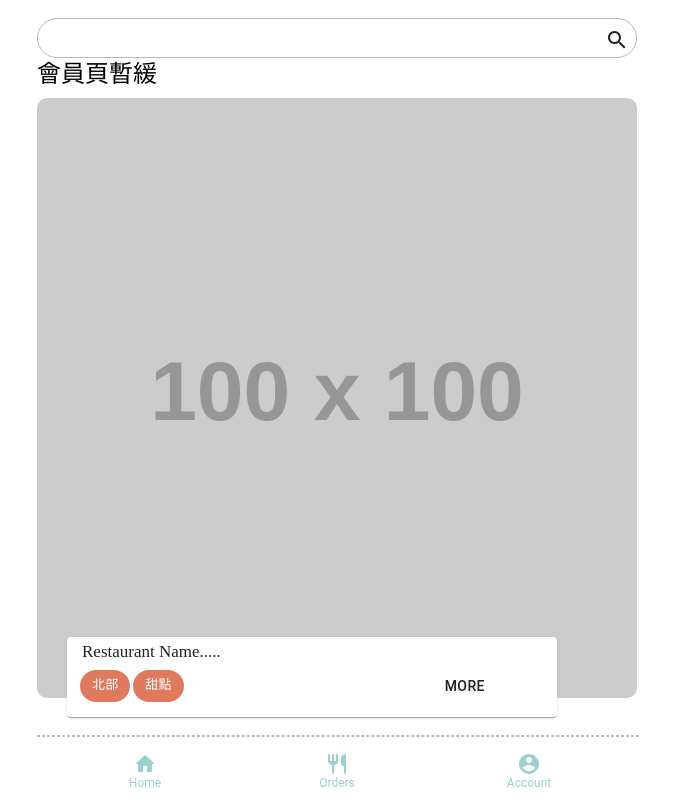
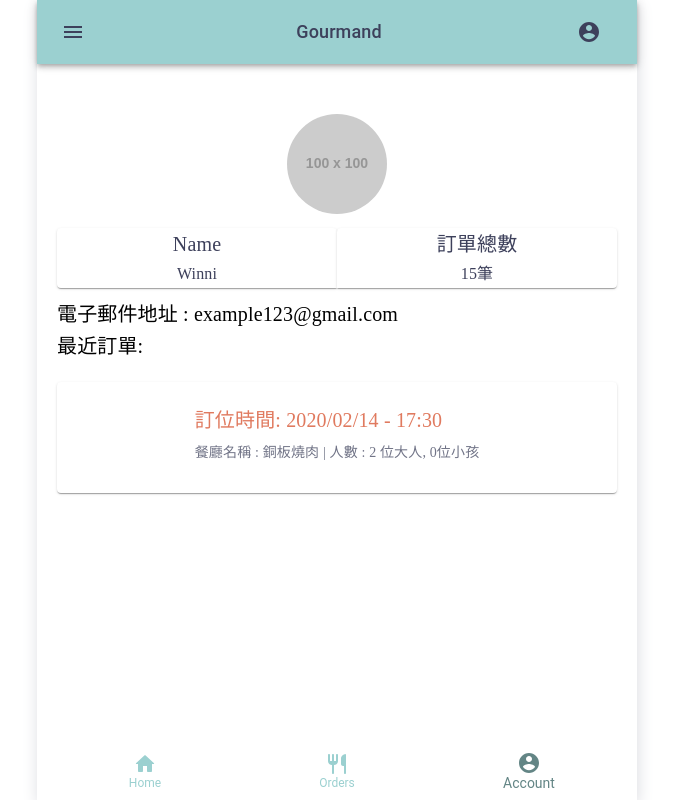
Before and after one commit to beiyi1996/Nodejs, a React (Create React App) app in the folder client/: page /member in a window 1280 px wide. Shown: the whole page, without its empty margins (303-977 px from the left). Built offline with nearby package versions, Linux system fonts and the light colour scheme.

Commit message:
add Member layout

```diff
--- a/client/src/views/Member.js
+++ b/client/src/views/Member.js
@@ -1,157 +1,145 @@
-import React from "react";
-import { makeStyles } from "@material-ui/core/styles";
+import React, { useState } from "react";
+import { makeStyles, createMuiTheme, ThemeProvider } from "@material-ui/core/styles";
+import productService from "../services/productService";
 import Container from "@material-ui/core/Container";
 import Grid from "@material-ui/core/Grid";
-import SearchIcon from "@material-ui/icons/Search";
 import Button from "@material-ui/core/button";
 import Typography from "@material-ui/core/Typography";
 import Paper from "@material-ui/core/Paper";
 import Chip from "@material-ui/core/Chip";
+import Card from "@material-ui/core/Card";
+import CardContent from "@material-ui/core/CardContent";
 import Footer from "./Footer";
+import Header from "./Header";
 
 const useStyles = makeStyles(theme => ({
   root: {
     flexGrow: 1,
-    paddingBottom: 30
+    paddingBottom: 30,
+    position: "relative",
+    height: "100vh",
+    boxShadow: "1px 5px 15px 0px #DBDCE1",
+    textAlign: "center"
   },
-  grid: {
-    width: "100%",
-    margin: "0 auto",
-    paddingTop: 10,
-    display: "flex"
+  userPicGrid: {
+    marginTop: 50
   },
-  searchBar: {
-    fontSize: 16,
-    color: "#3D405B",
-    border: "1px solid #B8B9C3",
-    borderRadius: 20,
-    width: "100%",
-    padding: "5px 15px 5px",
-
-    "&:focus": {
-      outline: "none"
+  userPic: {
+    borderRadius: "50%"
+  },
+  userGrid: {
+    display: "flex",
+    justifyContent: "space-around",
+    padding: "10px 20px"
+  },
+  userPaper: {
+    width: "50%",
+    "&:first-child": {
+      borderBottomRightRadius: 0
+    },
+    "&:last-child": {
+      borderBottomLeftRadius: 0
+    },
+    "& > h6": {
+      fontFamily: "Microsoft JhengHei",
+      color: "#3D405B"
     }
   },
-  searchIcon: {
-    marginLeft: "-40px"
-  },
-  searchBtn: {
-    borderRadius: 50,
-    height: 40,
-    minWidth: 40,
-    padding: 5
-  },
-  icon: {
-    verticalAlign: "text-bottom",
-    marginTop: 3
-  },
-  restaurantImage: {
-    width: "100%",
-    height: "100%",
-    "& > img": {
-      width: "100%",
-      borderRadius: 10
+  userDetails: {
+    textAlign: "left",
+    padding: "0 20px",
+    "& > *": {
+      fontFamily: "Microsoft JhengHei"
     }
   },
-  restaurantName: {
-    paddingLeft: 10,
-    overflow: "hidden",
-    textOverflow: "ellipsis",
-    display: "-webkit-box",
-    "-webkit-line-clamp": "2",
-    "-webkit-box-orient": "vertical",
-    fontFamily: "Microsoft JhengHei",
-    fontSize: 17,
-    margin: "0 0 5px"
-  },
-  paperGrid: {
-    position: "relative",
-    marginBottom: 50,
-    "&::after": {
-      content: "''",
-      width: "100%",
-      position: "absolute",
-      bottom: "-35px",
-      border: "0.5px dashed #B8B9C3"
+  orders: {
+    marginTop: 20,
+    "& > *": {
+      fontFamily: "Microsoft JhengHei"
     }
   },
-  paperRoot: {
+  orderCards: {
+    "& > *": {
+      fontFamily: "Microsoft JhengHei"
+    },
+    "& > a": {
+      textDecoration: "none"
+    }
+  },
+  cardButton: {
+    width: "100%",
+    textAlign: "left",
+    "&:hover": {
+      backgroundColor: "#FEFAF4"
+    }
+  },
+  cardContent: {
+    "& > *": {
+      fontFamily: "Microsoft JhengHei"
+    }
+  },
+  cardTitle: {
+    color: "#E07A5F"
+  },
+  cardContents: {
+    color: "#717487"
+  },
+  footerDiv: {
     position: "absolute",
-    width: "80%",
-    left: 30,
-    bottom: -15,
-    minHeight: 70,
-    padding: 5,
-    borderRadius: 4
-  },
-  paperFooter: {
-    display: "flex",
-    justifyContent: "space-between",
-    padding: "0 5px"
-  },
-  chipDiv: {
-    display: "flex",
-    fontFamily: "Microsoft JhengHei",
-    justifyContent: "space-between",
-    padding: 3
-  },
-  chip: {
-    display: "inline-block",
-    backgroundColor: "#E07A5F",
-    color: "#fff",
-    padding: "5px 0px",
-    fontFamily: "Microsoft JhengHei",
-    marginRight: 3
-  },
-  restaurantMore: {
-    width: "35%",
-    borderRadius: 10
-  },
-  divider: {
-    position: "absolute"
+    bottom: 0,
+    width: "inherit",
+    "& > div": {
+      position: "static"
+    }
   }
 }));
 
 function Member() {
   const classes = useStyles();
+  const [orders, setOrders] = useState({});
 
+  const getOrderDetails = async () => {
+    const res = await productService.getOrderDetails();
+  };
   return (
     <Container maxWidth="sm" className={classes.root}>
-      <Grid item xs={12} className={classes.container}>
-        <Grid item xs={12} className={classes.grid}>
-          <input type="text" name="searchbar" className={classes.searchBar} />
-          <div className={classes.searchIcon}>
-            <Button className={classes.searchBtn}>
-              <SearchIcon className={classes.icon} />
-            </Button>
-          </div>
+      <Grid item xs={12}>
+        <Header />
+        <Grid item xs={12} className={classes.userPicGrid}>
+          <img src="http://fakeimg.pl/100x100?text=userPic&font=lobster" alt="" className={classes.userPic} />
         </Grid>
-        <Grid item xs={12}>
-          <Typography variant="h5" gutterBottom>
-            會員頁暫緩
-          </Typography>
+        <Grid item xs={12} className={classes.userGrid}>
+          <Paper className={classes.userPaper}>
+            <Typography variant="h6">Name</Typography>
+            <Typography variant="subtitle1">Winni</Typography>
+          </Paper>
+          <Paper className={classes.userPaper}>
+            <Typography variant="h6">訂單總數</Typography>
+            <Typography variant="subtitle1">15筆</Typography>
+          </Paper>
         </Grid>
-        <Grid item xs={12}>
-          <Grid item xs={12} className={classes.paperGrid}>
-            <div className={classes.restaurantImage}>
-              <img src="http://fakeimg.pl/100x100?font=lobster" alt="" />
-            </div>
-            <Paper className={classes.paperRoot}>
-              <p className={classes.restaurantName}>Restaurant Name.....</p>
-              <div className={classes.paperFooter}>
-                <Typography component="div" className={classes.chipDiv}>
-                  <Chip label="北部" className={classes.chip} />
-                  <Chip label="甜點" className={classes.chip} />
-                  {/* <span className={classes.badge}>北區</span>
-                <span className={classes.badge}>甜點</span> */}
-                </Typography>
-                <Button className={classes.restaurantMore}>more</Button>
-              </div>
-            </Paper>
+        <Grid item xs={12} className={classes.userDetails}>
+          <Typography variant="h6">電子郵件地址 : example123@gmail.com</Typography>
+          <Typography variant="h6">最近訂單:</Typography>
+          <Grid item xs={12} className={classes.orders}>
+            <Card className={classes.orderCards}>
+              <Button className={classes.cardButton}>
+                <CardContent className={classes.cardContent}>
+                  <Typography gutterBottom className={classes.cardTitle} variant="h6">
+                    訂位時間: 2020/02/14 - 17:30
+                  </Typography>
+                  <Typography variant="body2" className={classes.cardContents} component="p">
+                    餐廳名稱 : 銅板燒肉 | 人數 : 2 位大人, 0位小孩
+                  </Typography>
+                </CardContent>
+              </Button>
+            </Card>
           </Grid>
         </Grid>
       </Grid>
-      <Footer />
+      <div className={classes.footerDiv}>
+        <Footer selectedValue={2} />
+      </div>
     </Container>
   );
 }
```
